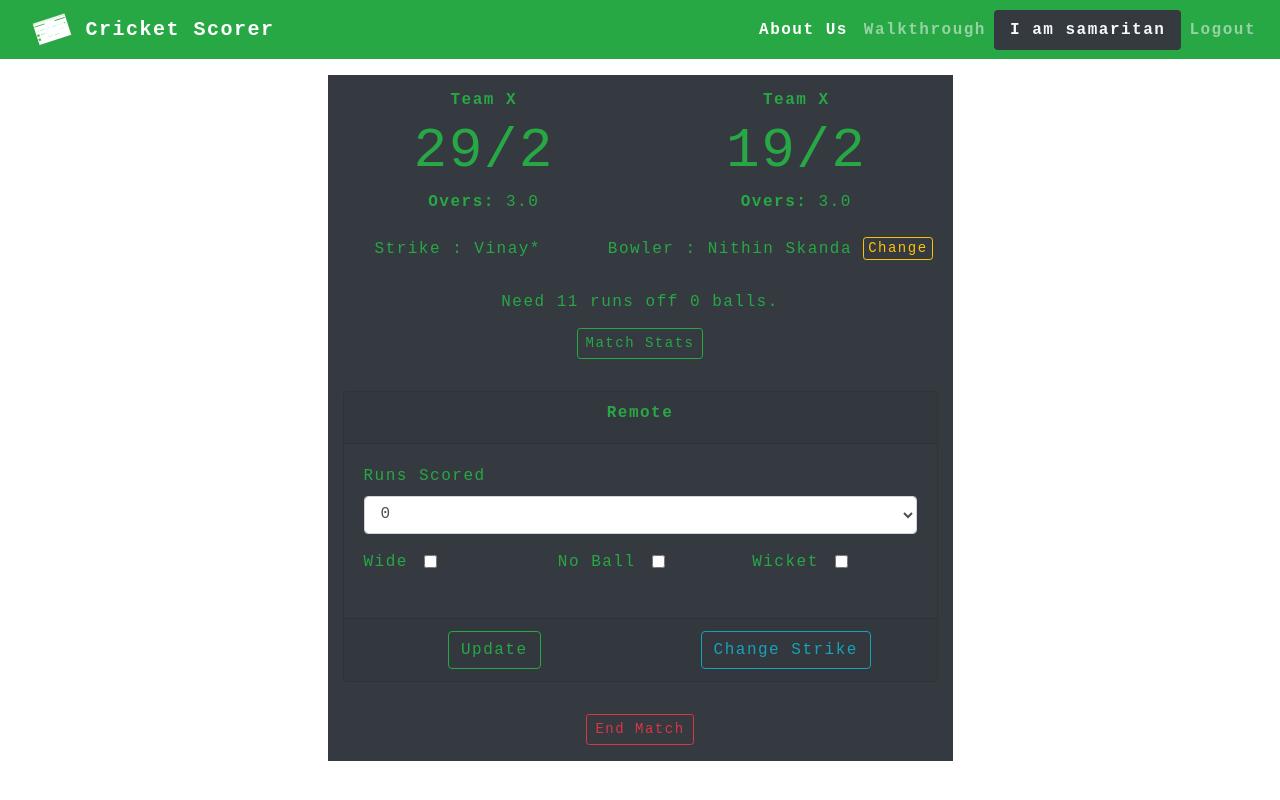
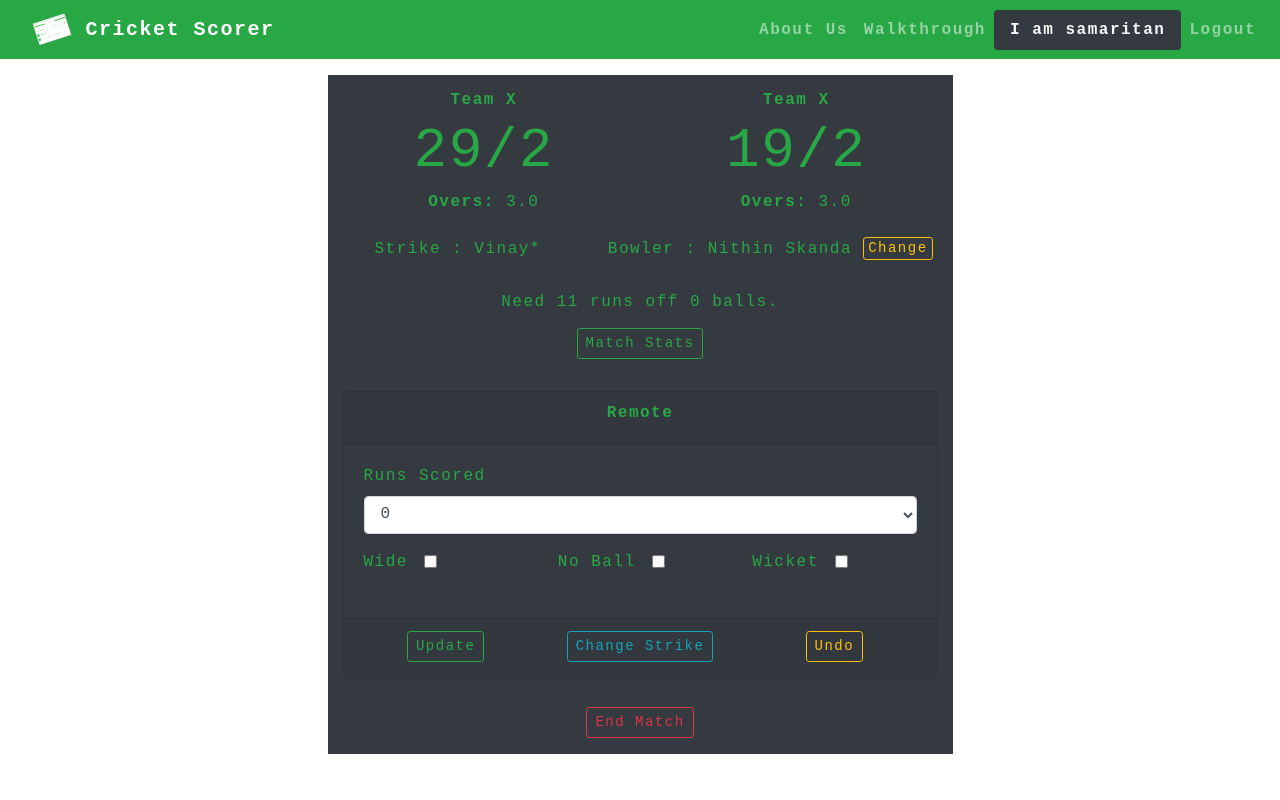
Before and after one commit to Raghotham-Rao/cricket_scorer, a Django app: page /user/track_match/32/ in a window 1280 px wide. Run offline with Django 3.2, Linux system fonts and the light colour scheme; the first user in the database is signed in; data comes from the database, SQL or seed files in the repository; some libraries are stand-ins or nearby versions.

Commit message:
undo functionality added

```diff
--- a/cricket_scorer/urls.py
+++ b/cricket_scorer/urls.py
@@ -25,6 +25,7 @@ urlpatterns = [
     path('signup/', views.signup_view),
     path('user/', include('user.urls')),
     path('logout/', views.logout_view),
+    path('walkthrough/', views.walkthrough),
     path('', views.index, name="index")
 ]
 
--- a/cricket_scorer/views.py
+++ b/cricket_scorer/views.py
@@ -41,3 +41,6 @@ def login_view(request):
 def logout_view(request):
     logout(request)
     return login_view(request)
+
+def walkthrough(request):
+    return render(request, 'walkthrough.html')
--- a/templates/base_template.html
+++ b/templates/base_template.html
@@ -16,7 +16,7 @@
 </head>
 <body>
 
-    <nav class="navbar navbar-expand-sm navbar-dark bg-success sticky-top">
+    <nav class="navbar navbar-expand-sm navbar-dark bg-success sticky-top" id="main_nav">
         <a class="navbar-brand ml-3" href="/"><img src="{% static 'images/scorer.svg' %}" alt="" srcset="" width="40px"> Cricket Scorer</a>
         <button class="navbar-toggler d-lg-none" type="button" data-toggle="collapse" data-target="#navOptions" aria-controls="collapsibleNavId"
             aria-expanded="false" aria-label="Toggle navigation">
@@ -24,11 +24,11 @@
         </button>
         <div class="collapse navbar-collapse" id="navOptions">
             <ul class="navbar-nav ml-auto mt-2 mt-lg-0">
-                <li class="nav-item active">
-                    <a class="nav-link" href="#">About Us</a>
+                <li class="nav-item">
+                    <a class="nav-link" href="/">About Us</a>
                 </li>
                 <li class="nav-item">
-                    <a class="nav-link" href="#">Walkthrough</a>
+                    <a class="nav-link" href="/walkthrough">Walkthrough</a>
                 </li>
                 {% if not request.user.is_authenticated %}
                     <li class="nav-item">
--- a/user/templates/user/track_match.html
+++ b/user/templates/user/track_match.html
@@ -161,11 +161,14 @@
                         <div class="card-footer text-center">
                             <div class="row">
                                 <div class="col">
-                                    <button type="submit" class="btn btn-outline-success">Update</button>
+                                    <button type="submit" class="btn btn-outline-success btn-sm">Update</button>
                                 </div>
                                 </form>
                                 <div class="col">
-                                    <button id="changeStrikeBtn" class="btn btn-outline-info">Change Strike</button>
+                                    <button id="changeStrikeBtn" class="btn btn-outline-info btn-sm">Change Strike</button>
+                                </div>
+                                <div class="col">
+                                    <a href="{% url 'user:undo' match_id %}" class="btn btn-outline-warning btn-sm">Undo</a>
                                 </div>
                             </div>
                         </div>
--- a/user/urls.py
+++ b/user/urls.py
@@ -14,4 +14,5 @@ urlpatterns = [
     path('player_profile/<int:player_id>/', views.player_profile, name="player_profile"),
     path('end_match/<int:match_id>/', views.end_match, name="end_match"),
     path('match_stats/<int:match_id>/', views.match_stats, name="match_stats"),
+    path('undo/<int:match_id>/', views.undo, name="undo"),
 ]
--- a/user/views.py
+++ b/user/views.py
@@ -319,3 +319,9 @@ def end_match(request, match_id):
     match.result = "Completed"
     match.save()
     return redirect('user:match_stats', match_id=match_id)
+
+
+@login_required(login_url='/login/')
+def undo(request, match_id):
+    models.ByBallStat.objects.filter(match_id=match_id).last().delete()
+    return redirect('user:track_match', match_id=match_id)
```
Also changed, not shown: templates/walkthrough.html (added, +16 -0 lines), assets/images/work_in_progress.svg (added), db.sqlite3.
